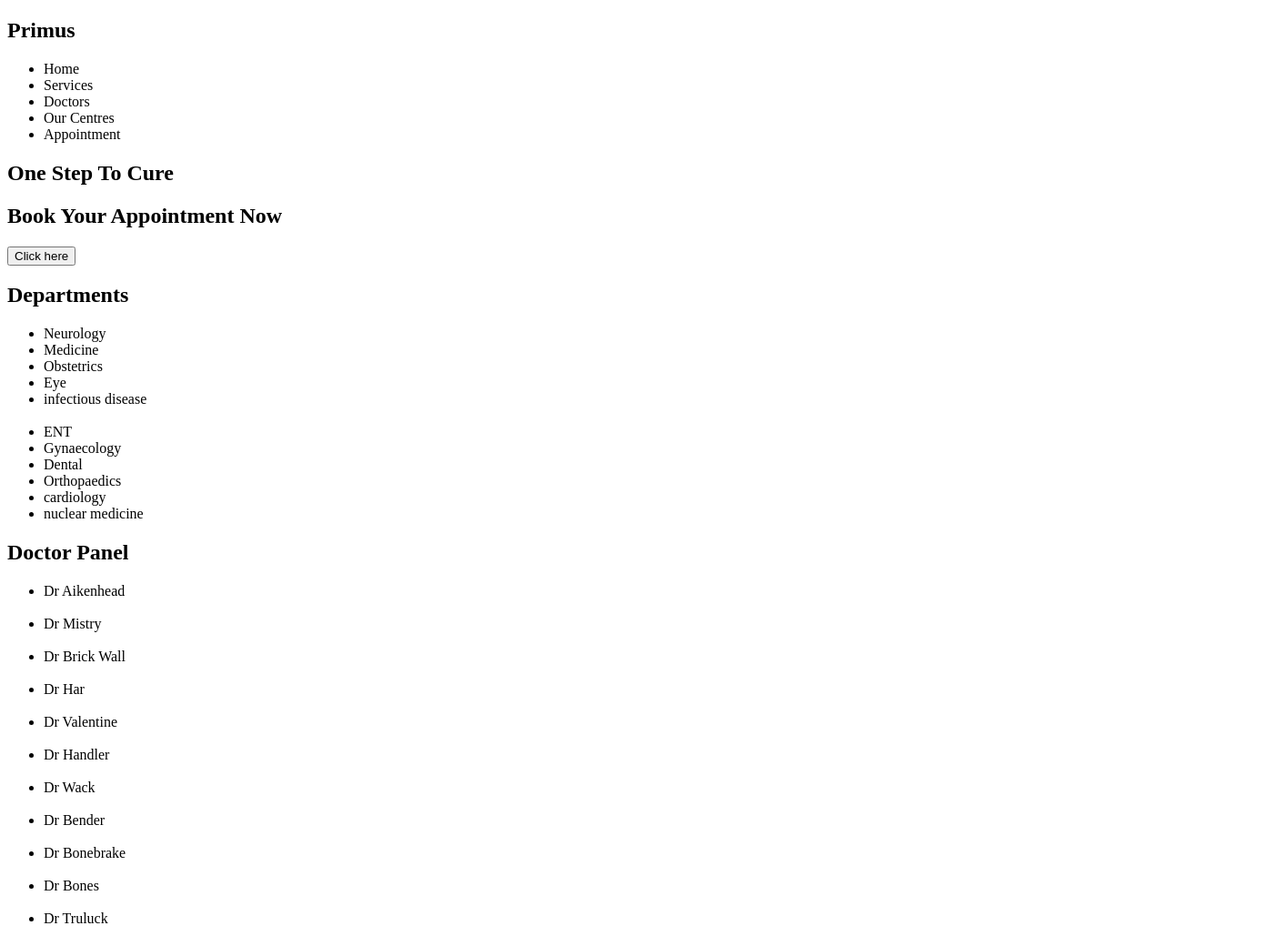
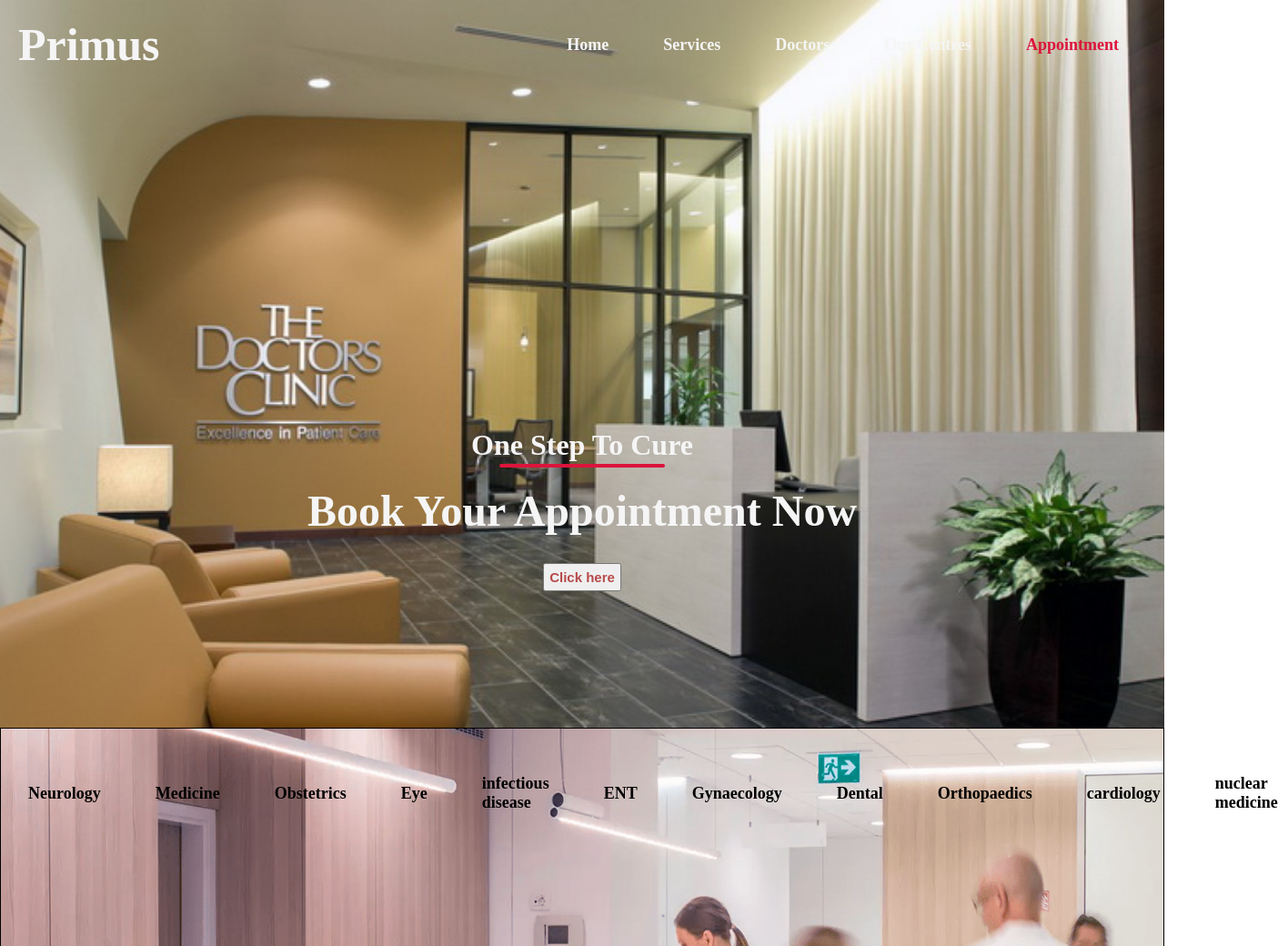
Before and after one commit to Pritamb14/Newton-school, a plain HTML site: page index.html in a window 1280 px wide. Shown: the top 1040 px of the page at 91% size, 1405 px wide, since content can reach past the window. Drawn offline with Linux system fonts and the light colour scheme.

Commit message:
Update index.html

```diff
--- a/index.html
+++ b/index.html
@@ -5,7 +5,7 @@
         <meta http-equiv="X-UA-Compatible" content="IE=edge">
         <meta name="viewport" content="width=device-width, initial-scale=1.0">
         <title>Primus-Clinic</title>
-        <link rel="stylesheet" href="./Falcon.css">
+        <link rel="stylesheet" href="./index.css">
     </head>
     <body>
         <header>
```
